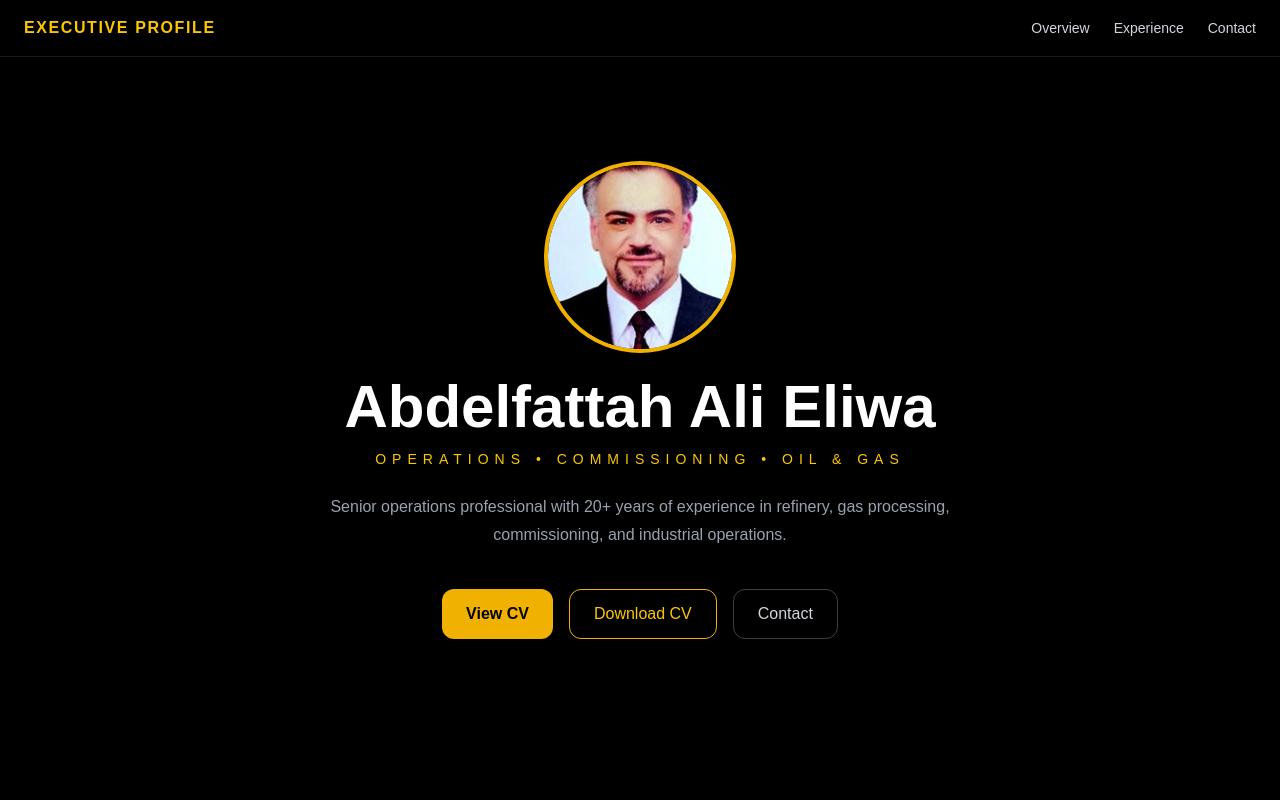
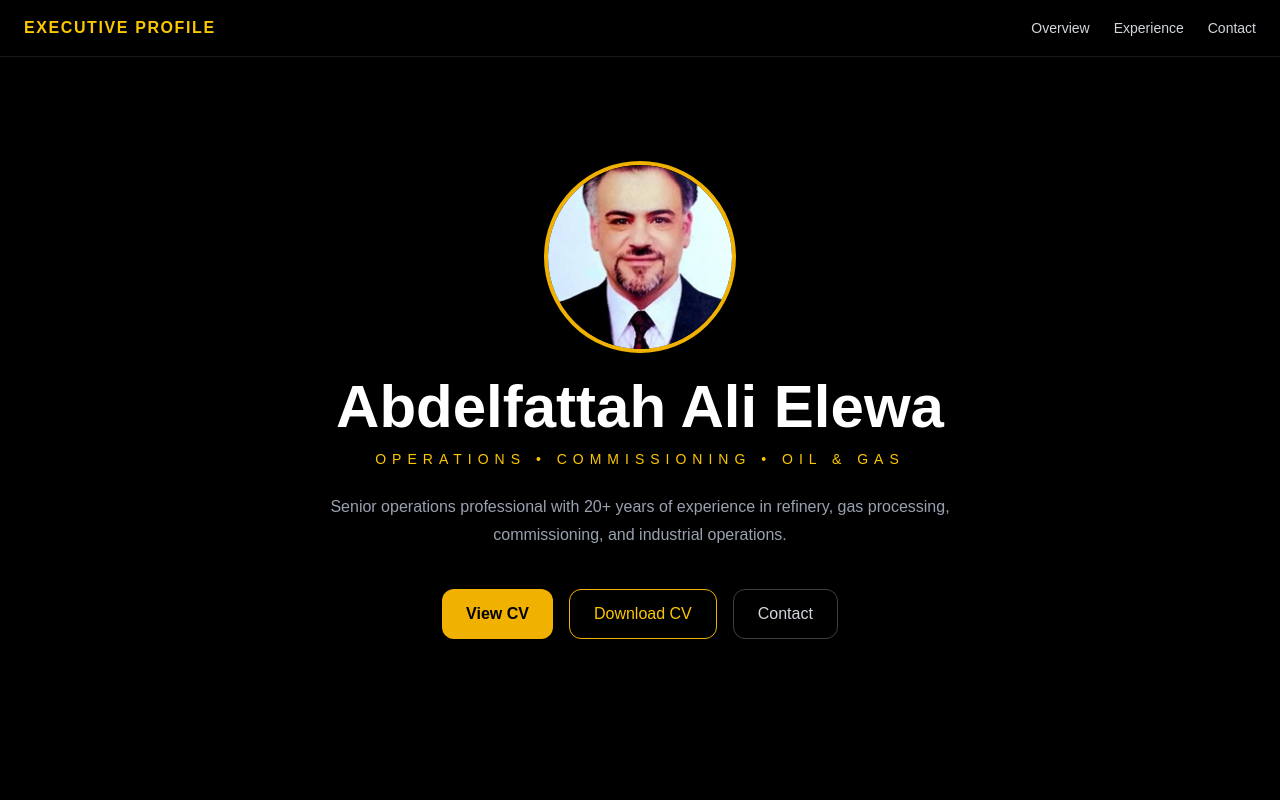
Before and after one commit to chemabdelfattah83/executive-portfolio, a Next.js app: page / in a window 1280 px wide. Shown: the top 800 px of the page. Built offline with nearby package versions, Linux system fonts and the light colour scheme.

Commit message:
final update

```diff
--- a/app/page.tsx
+++ b/app/page.tsx
@@ -44,7 +44,7 @@ export default function Home() {
           />
 
           <h1 className="text-4xl md:text-6xl font-bold mt-6">
-            Abdelfattah Ali Eliwa
+            Abdelfattah Ali Elewa
           </h1>
 
           <p className="text-yellow-400 mt-3 tracking-[6px] uppercase text-sm">
```
